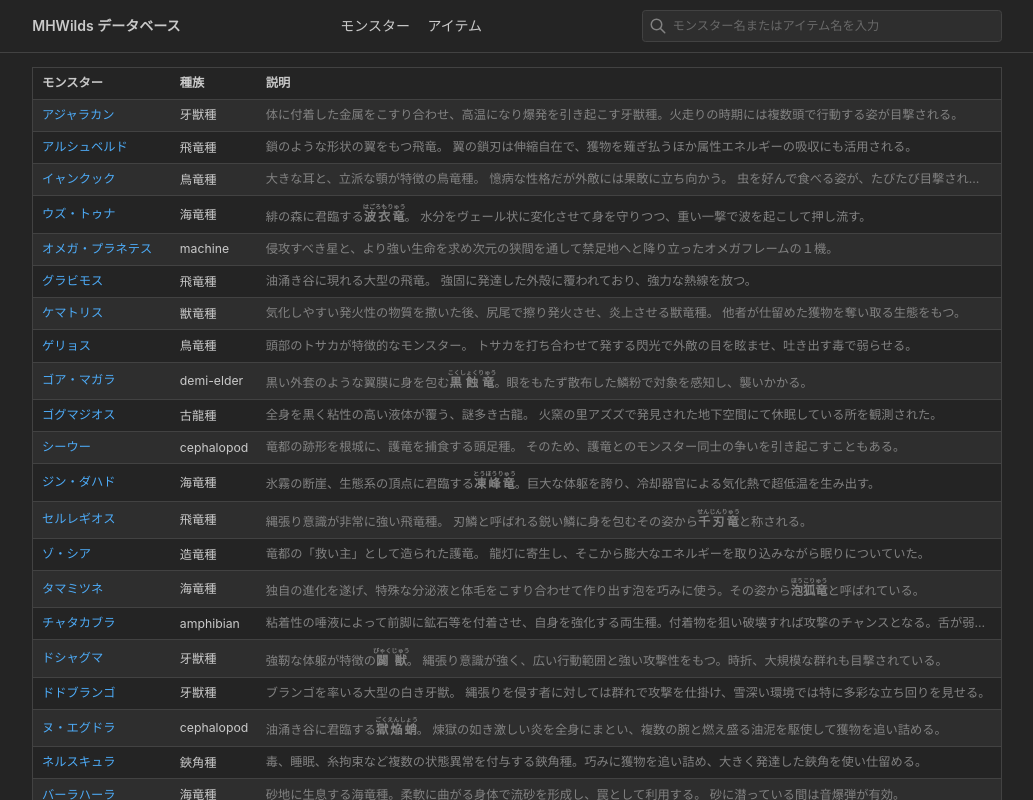
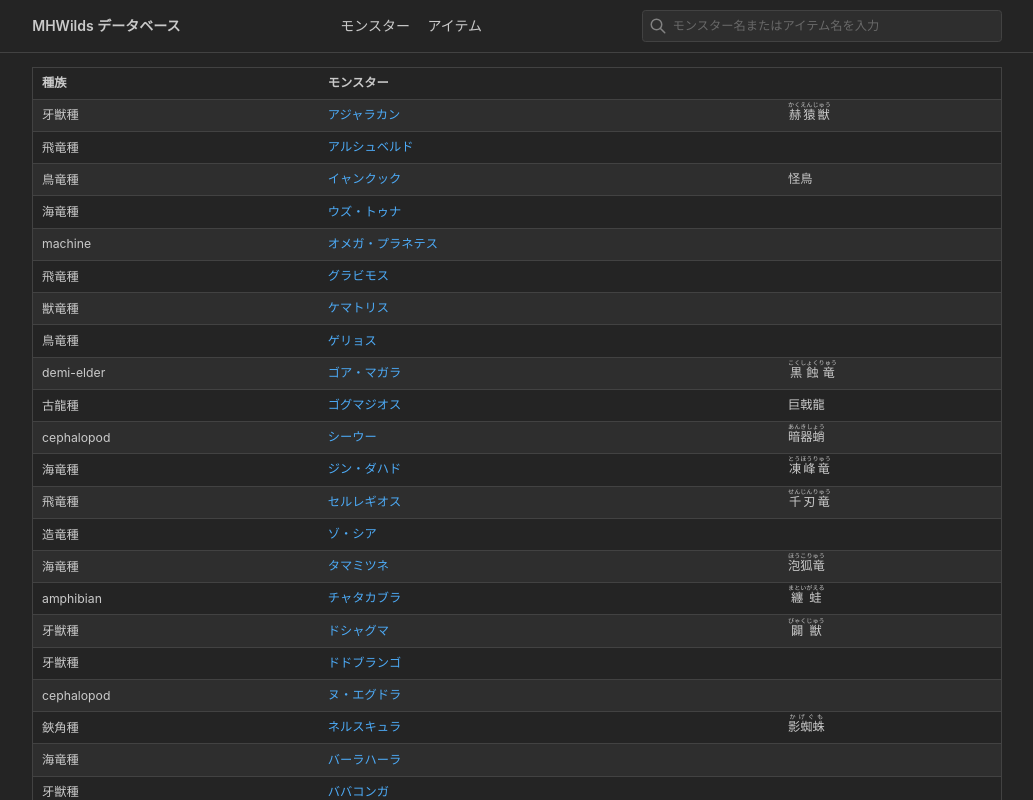
Before and after one commit to grassfieldk/monster-hunter-wilds-database, a React (Vite) app: page /monsters in a window 1280 px wide. Shown: the top 800 px of the page, without its empty margins (123-1156 px from the left). Built offline with nearby package versions, Linux system fonts and the light colour scheme.

Commit message:
fix: モンスター漢字名の判定を修正

```diff
--- a/src/App.tsx
+++ b/src/App.tsx
@@ -4,7 +4,7 @@
 import { Link, Route, Routes, useLocation } from 'react-router-dom';
 import { SearchBox } from './components/SearchBox';
 import { SectionTabs } from './components/SectionTabs';
-import { DatabaseProvider, text, useDatabase } from './data';
+import { DatabaseProvider, monsterEpithet, text, useDatabase } from './data';
 import { label } from './labels';
 import { HomePage } from './pages/HomePage';
 import { ItemPage } from './pages/ItemPage';
@@ -27,7 +27,7 @@
     const monster = monsterById.get(Number(monsterMatch[1]));
     if (monster) {
       const monsterName = text(monster.names);
-      const epithet = text(monster.features).match(/≪([^≫]+)≫/u)?.[1];
+      const epithet = monsterEpithet(monster);
       const epithetReading = epithet?.match(/^(.+?)（(.+?)）$/u);
       return (
         <Group w="100%" gap="xs" justify="space-between" wrap="nowrap">
--- a/src/components/SectionTabs.tsx
+++ b/src/components/SectionTabs.tsx
@@ -48,7 +48,11 @@
       <Tabs key={`${pathname}${search}${hash}`} defaultValue={defaultValue} variant="default" inverted>
         <Tabs.List grow>
           {tabs.map((tab) => (
-            <Tabs.Tab key={tab.target} value={tab.target} component={Link} to={tab.to ?? `#${tab.target}`}>
+            <Tabs.Tab
+              key={tab.target}
+              value={tab.target}
+              renderRoot={(props) => <Link {...props} to={tab.to ?? `#${tab.target}`} />}
+            >
               {tab.label}
             </Tabs.Tab>
           ))}
--- a/src/data.tsx
+++ b/src/data.tsx
@@ -72,3 +72,9 @@
     return previous === '.' ? '\n' : ' ';
   });
 }
+
+export function monsterEpithet(monster: Monster) {
+  const candidate = text(monster.features).match(/≪([^≫]+)≫/u)?.[1];
+  if (!candidate || candidate === text(monster.names) || !/[\u3400-\u9fff]/u.test(candidate)) return undefined;
+  return candidate;
+}
--- a/src/pages/MonsterPage.tsx
+++ b/src/pages/MonsterPage.tsx
@@ -1,7 +1,7 @@
 import { Anchor, Badge, Box, Divider, Group, SimpleGrid, Stack, Table, Tabs, Text, Title } from '@mantine/core';
 import { useState } from 'react';
 import { Link, useLocation, useParams } from 'react-router-dom';
-import { text, useDatabase } from '../data';
+import { monsterEpithet, text, useDatabase } from '../data';
 import { label } from '../labels';
 import { NotFoundPage } from './NotFoundPage';
 import { FormattedText } from '../components/FormattedText';
@@ -27,7 +27,7 @@
   if (!monster) return <NotFoundPage />;
 
   const monsterName = text(monster.names);
-  const epithet = text(monster.features).match(/≪([^≫]+)≫/u)?.[1];
+  const epithet = monsterEpithet(monster);
   const epithetReading = epithet?.match(/^(.+?)（(.+?)）$/u);
   const featureText = text(monster.features).replace(/≪([^≫]+)≫/gu, '$1');
   const availableRewardRanks = new Set(monster.rewards.map((reward) => reward.rank));
--- a/src/pages/MonstersPage.tsx
+++ b/src/pages/MonstersPage.tsx
@@ -1,8 +1,7 @@
 import { Anchor, Stack, Table, Text } from '@mantine/core';
 import { Link } from 'react-router-dom';
-import { text, useDatabase } from '../data';
+import { monsterEpithet, text, useDatabase } from '../data';
 import { label } from '../labels';
-import { FormattedText } from '../components/FormattedText';
 
 export function MonstersPage() {
   const { monsters } = useDatabase();
@@ -11,16 +10,23 @@
     <Stack className="page-stack" gap="md">
       <Table striped highlightOnHover withTableBorder>
         <Table.Thead>
-          <Table.Tr><Table.Th>モンスター</Table.Th><Table.Th>種族</Table.Th><Table.Th visibleFrom="sm">説明</Table.Th></Table.Tr>
+          <Table.Tr><Table.Th>種族</Table.Th><Table.Th>モンスター</Table.Th><Table.Th /></Table.Tr>
         </Table.Thead>
         <Table.Tbody>
-          {[...monsters].sort((a, b) => text(a.names).localeCompare(text(b.names), 'ja')).map((monster) => (
-            <Table.Tr key={monster.game_id}>
-              <Table.Td><Anchor component={Link} to={`/monsters/${monster.game_id}`} fw={500}>{text(monster.names)}</Anchor></Table.Td>
-              <Table.Td><Text size="sm">{label(monster.species)}</Text></Table.Td>
-              <Table.Td visibleFrom="sm"><FormattedText className="long-description" size="sm" c="dimmed" lineClamp={1}>{text(monster.descriptions)}</FormattedText></Table.Td>
-            </Table.Tr>
-          ))}
+          {[...monsters].sort((a, b) => text(a.names).localeCompare(text(b.names), 'ja')).map((monster) => {
+            const epithet = monsterEpithet(monster);
+            const epithetReading = epithet?.match(/^(.+?)（(.+?)）$/u);
+
+            return (
+              <Table.Tr key={monster.game_id}>
+                <Table.Td><Text size="sm">{label(monster.species)}</Text></Table.Td>
+                <Table.Td><Anchor component={Link} to={`/monsters/${monster.game_id}`} fw={500}>{text(monster.names)}</Anchor></Table.Td>
+                <Table.Td>
+                  {epithet && (epithetReading ? <ruby>{epithetReading[1]}<rt>{epithetReading[2]}</rt></ruby> : <span>{epithet}</span>)}
+                </Table.Td>
+              </Table.Tr>
+            );
+          })}
         </Table.Tbody>
       </Table>
     </Stack>
```
